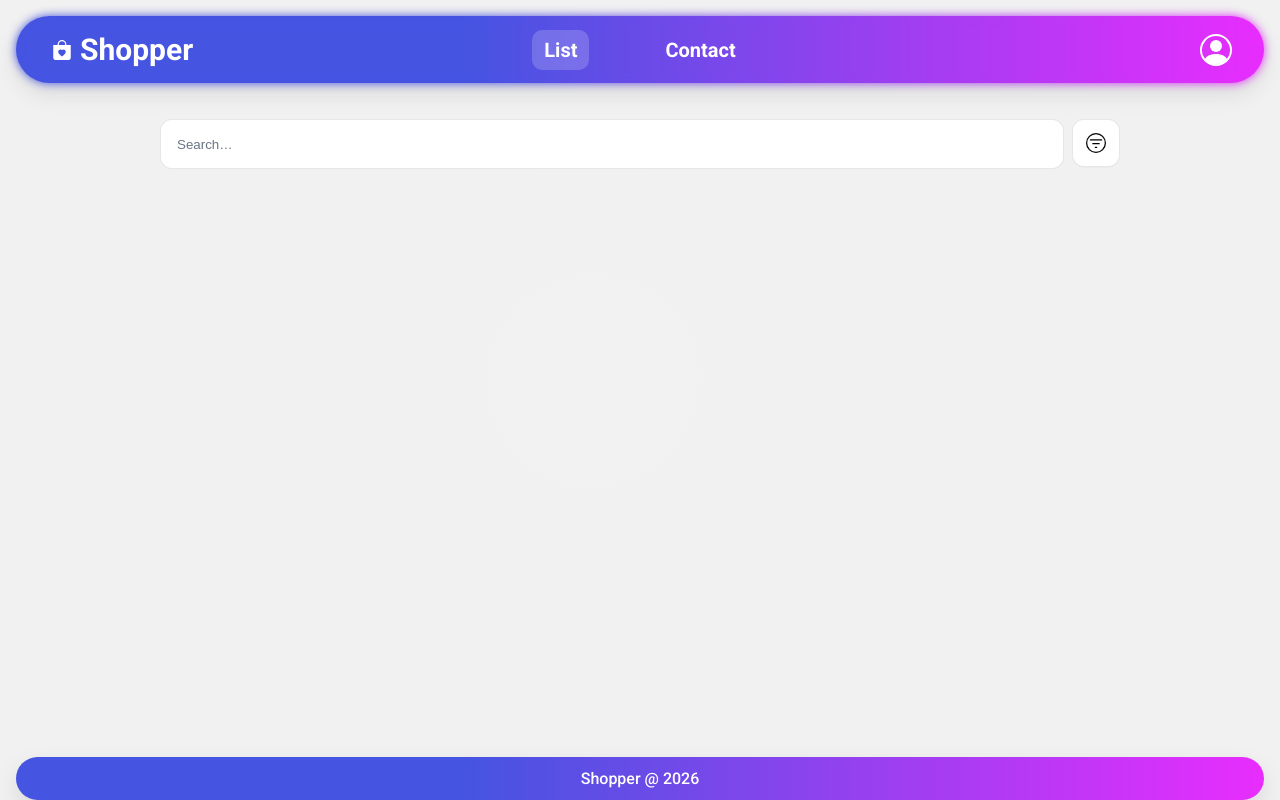
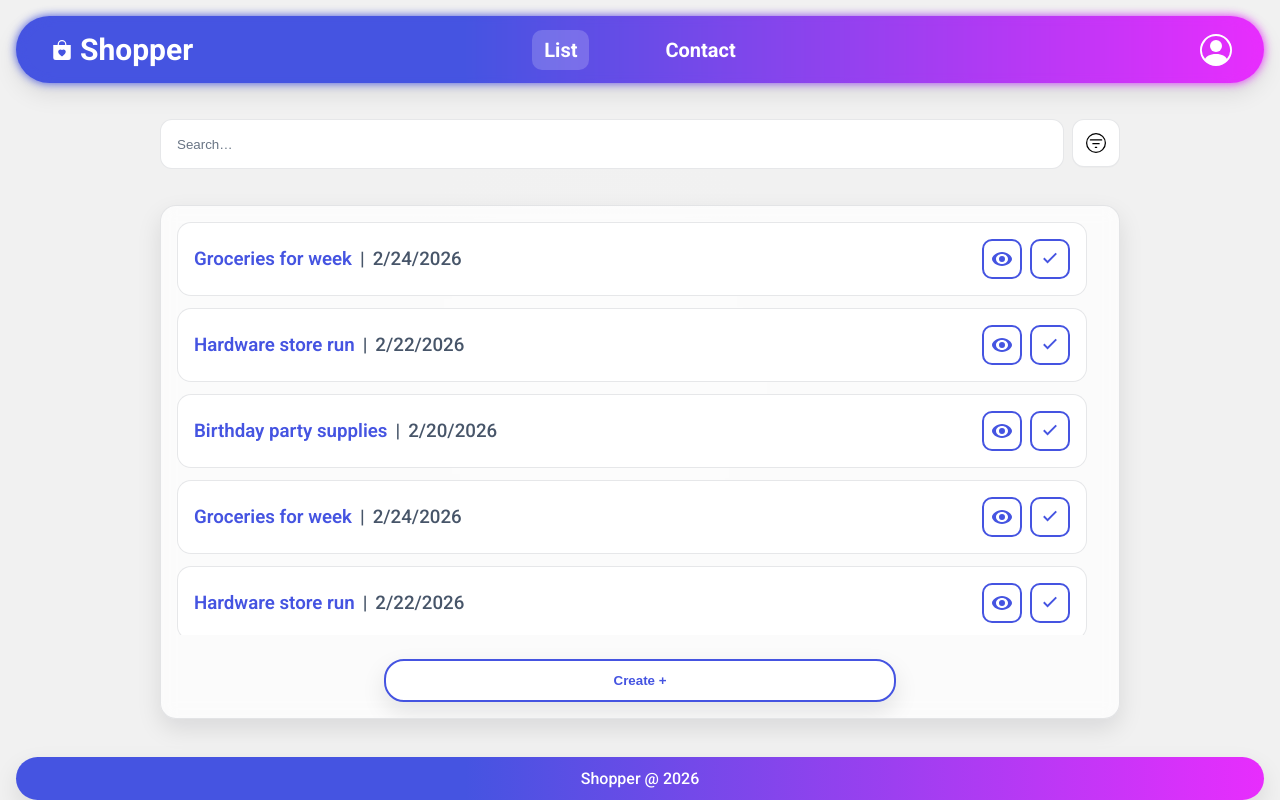
Before and after one commit to stefearares/shopper, a React (Vite) app: page /lists in a window 1280 px wide. Built offline with nearby package versions, Linux system fonts and the light colour scheme.

Commit message:
Created List Page.

```diff
--- a/src/Components/Pages/Landing/Landing.module.css
+++ b/src/Components/Pages/Landing/Landing.module.css
@@ -63,7 +63,7 @@
 .landingButtonWrapper button {
     background: transparent;
     border: 2px solid var(--brand-color);
-    border-radius: 999px;
+    border-radius: 20px;
     color: var(--brand-color);
     padding: 1rem 2rem;
     font-weight: 500;
--- a/src/Components/Pages/ShoppingLists/ShoppingLists.jsx
+++ b/src/Components/Pages/ShoppingLists/ShoppingLists.jsx
@@ -1,11 +1,87 @@
 import React from "react";
 import style from "./ShoppingLists.module.css";
 import Search from "../../Search/Search";
+
+const sampleItems = [
+  { id: 1, title: "Groceries for week", date: "2026-02-24" },
+  { id: 2, title: "Hardware store run", date: "2026-02-22" },
+  { id: 3, title: "Birthday party supplies", date: "2026-02-20" },
+  { id: 4, title: "Groceries for week", date: "2026-02-24" },
+  { id: 5, title: "Hardware store run", date: "2026-02-22" },
+  { id: 6, title: "Birthday party supplies", date: "2026-02-20" },
+  { id: 7, title: "Groceries for week", date: "2026-02-24" },
+  { id: 8, title: "Hardware store run", date: "2026-02-22" },
+  { id: 9, title: "Birthday party supplies", date: "2026-02-20" },
+];
+
 export default function ShoppingLists() {
   return (
     <>
-      <Search />
-      <main className={style.listsWrapper}></main>
+      <Search
+        onSearch={(q) => console.log("search:", q)}
+        onFilterClick={() => console.log("open filter")}
+      />
+
+      <main className={style.listsWrapper}>
+        <section className={style.listPanel} aria-label="Shopping lists">
+          <ul className={style.listItems}>
+            {sampleItems.map((item) => (
+              <li key={item.id} className={style.listItem}>
+                <div className={style.itemMain}>
+                  <h3 className={style.itemTitle} title={item.title}>
+                    {item.title}
+                    <span className={style.itemSep} aria-hidden="true">
+                      {" "}
+                      |{" "}
+                    </span>
+                    <time className={style.itemDate} dateTime={item.date}>
+                      {new Date(item.date).toLocaleDateString()}
+                    </time>
+                  </h3>
+                </div>
+
+                <div className={style.itemActions}>
+                  <button
+                    className={style.actionBtn}
+                    aria-label="View"
+                    type="button"
+                  >
+                    <svg viewBox="0 0 24 24" aria-hidden="true">
+                      <path
+                        fill="currentColor"
+                        d="M12 5c5.523 0 10 4 10 7s-4.477 7-10 7S2 15 2 12s4.477-7 10-7zm0 2C8.686 7 6 9.239 6 12s2.686 5 6 5s6-2.239 6-5s-2.686-5-6-5m0 2a3 3 0 1 1 0 6a3 3 0 0 1 0-6Z"
+                      />
+                    </svg>
+                  </button>
+
+                  <button
+                    className={style.actionBtn}
+                    aria-label="Mark as done"
+                    type="button"
+                  >
+                    <svg viewBox="0 0 24 24" aria-hidden="true">
+                      <path
+                        fill="currentColor"
+                        d="M9.55 16.4 5.1 12l1.4-1.4l3.05 3.05l8-8l1.4 1.4z"
+                      />
+                    </svg>
+                  </button>
+                </div>
+              </li>
+            ))}
+          </ul>
+
+          <div className={style.createPanel}>
+            <button
+              className={style.createBtn}
+              onClick={() => console.log("create list")}
+              type="button"
+            >
+              Create +
+            </button>
+          </div>
+        </section>
+      </main>
     </>
   );
 }
--- a/src/Components/Pages/ShoppingLists/ShoppingLists.module.css
+++ b/src/Components/Pages/ShoppingLists/ShoppingLists.module.css
@@ -0,0 +1,179 @@
+.listsWrapper {
+    max-width: 60rem;
+    margin-inline: auto;
+    padding: 1rem;
+    color: var(--text);
+
+}
+
+.listPanel {
+    background: var(--surface);
+    border: 1px solid var(--border);
+    border-radius: 16px;
+    box-shadow: var(--shadow-md);
+    backdrop-filter: blur(8px);
+    padding: 1rem;
+    display: grid;
+    grid-template-rows: minmax(0, 1fr) auto;
+
+    max-height: 60vh;
+
+    overflow: hidden;
+}
+
+.listItems {
+    list-style: none;
+    margin: 0;
+    padding: 0;
+    padding-inline-end: 1rem;
+    display: grid;
+    gap: 0.75rem;
+    overflow-y: auto;
+    min-height: 0;
+
+}
+
+.createPanel {
+    margin-top: 1rem;
+    padding-top: 0.5rem;
+
+    display: flex;
+    justify-content: center;
+    align-items: center;
+}
+
+
+.listItem {
+    display: flex;
+    align-items: center;
+    justify-content: space-between;
+    gap: 0.75rem;
+
+    background: var(--surface-solid);
+    border: 1px solid var(--border);
+    border-radius: 14px;
+    padding: 1rem;
+
+}
+
+
+.itemMain {
+    flex: 1 1 auto;
+    min-width: 0;
+}
+
+.itemTitle {
+    margin: 0;
+    color: var(--brand-color);
+    font-weight: 600;
+    line-height: 1.5;
+
+    display: flex;
+
+    gap: 0.5rem;
+    flex-wrap: wrap;
+}
+
+.itemSep {
+    color: var(--text-muted);
+    user-select: none;
+}
+
+.itemDate {
+    color: var(--text-muted);
+    font-weight: 500;
+    white-space: nowrap;
+}
+
+
+.itemActions {
+    display: inline-flex;
+    gap: 0.5rem;
+    flex: 0 0 auto;
+}
+
+.actionBtn {
+    appearance: none;
+
+    background: var(--surface-solid);
+    color: var(--brand-color);
+    border: 2px solid var(--brand-color);
+
+    width: 2.5rem;
+    height: 2.5rem;
+    border-radius: 10px;
+
+    display: inline-flex;
+    align-items: center;
+    justify-content: center;
+
+    cursor: pointer;
+    transition:
+        background-color 200ms ease,
+        color 200ms ease,
+        border-color 200ms ease,
+        transform 120ms ease,
+        box-shadow 200ms ease;
+}
+
+.actionBtn svg {
+    width: 2rem;
+    height: 2rem;
+}
+
+
+.actionBtn:hover,
+.actionBtn:active {
+    background: var(--brand-color);
+    color: var(--surface-solid);
+    border-color: var(--brand-color);
+}
+
+
+.createPanel {
+    margin-top: 1rem;
+    padding-top: 0.5rem;
+
+    display: flex;
+    justify-content: center;
+    align-items: center;
+}
+
+.createBtn {
+
+    border: 2px solid var(--brand-color);
+    background: var(--surface-solid);
+    color: var(--brand-color);
+    border-radius: 20px;
+    padding: 0.75rem 1.25rem;
+
+    font-weight: 800;
+
+    flex: 0.5 0.5 auto;
+    box-shadow: var(--shadow-md);
+    transition:
+        transform 120ms ease,
+        box-shadow 200ms ease,
+        background-color 200ms ease,
+        color 200ms ease;
+}
+
+.createBtn:hover {
+    background: var(--brand-color);
+    color: var(--surface-solid);
+    box-shadow: var(--shadow-lg);
+}
+
+
+.createBtn:focus-visible {
+    outline: none;
+    box-shadow: var(--focus-ring);
+}
+
+
+@media (max-width: 720px) {
+    .listItem {
+        align-items: flex-start;
+    }
+
+}
```
